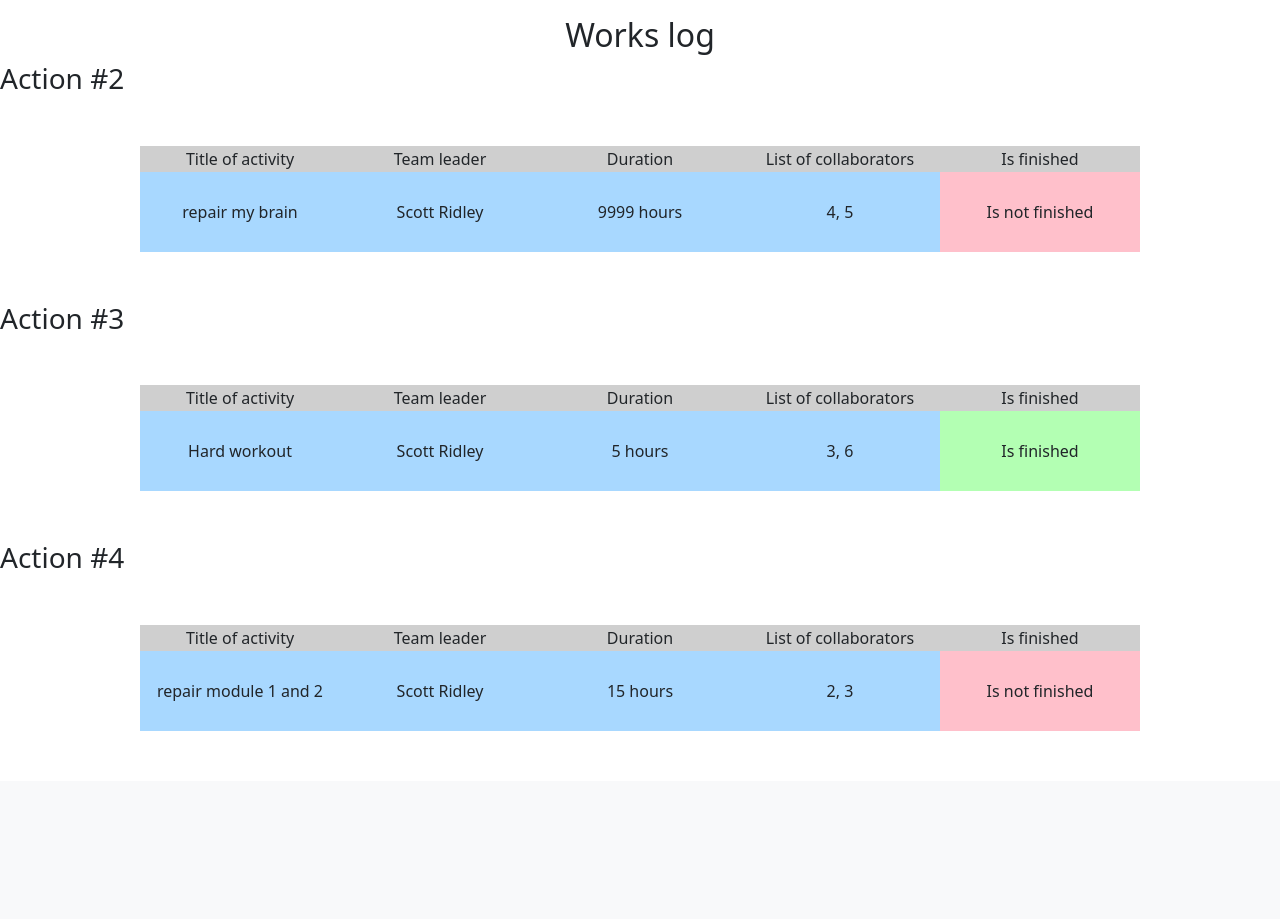
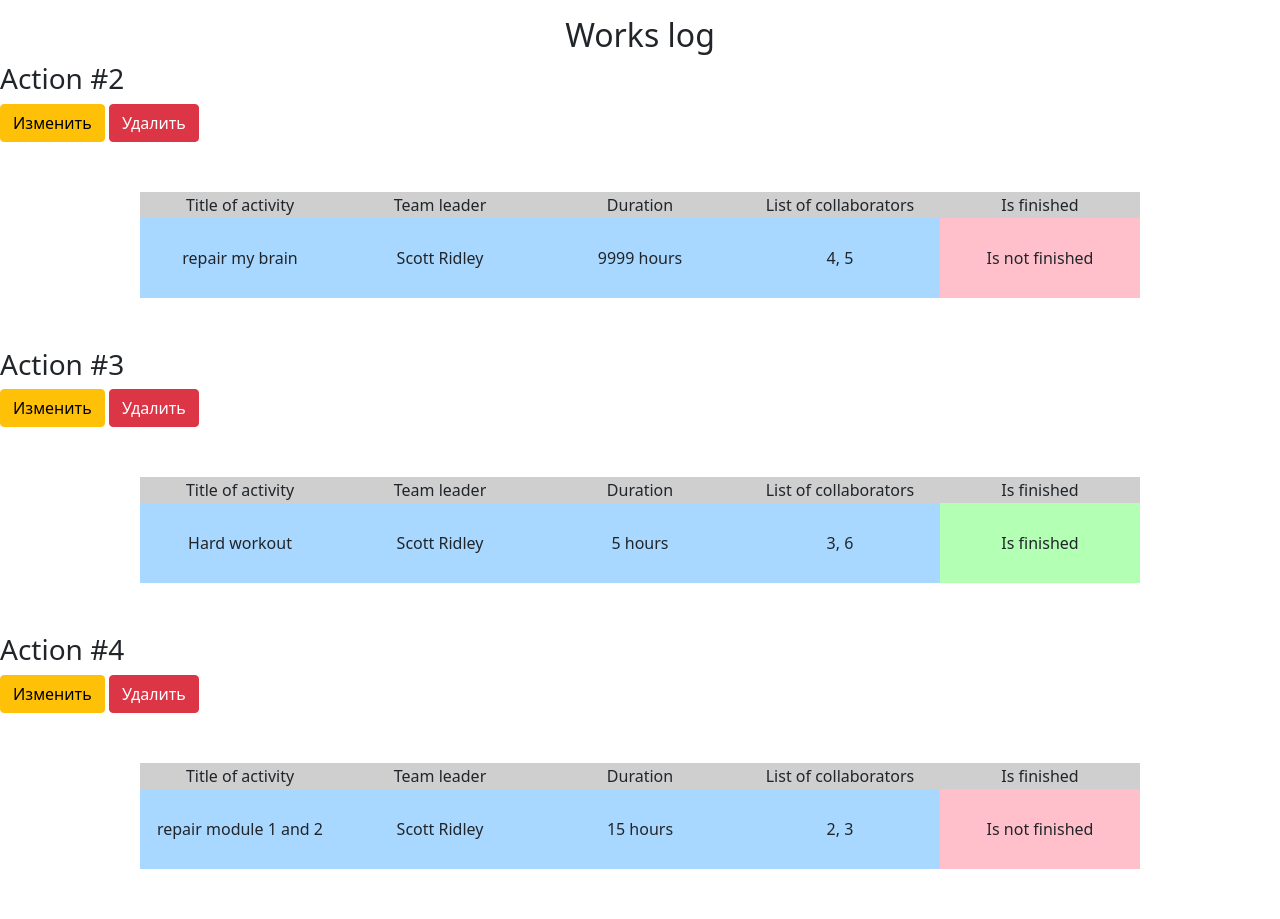
Before and after one commit to Milk-Gang123/Yandex_web, a Flask app: page / in a window 1280 px wide. Shown: the part 177-1096 px from the top of the page. Before the commit the page ends 908 px from the top, so only its background shows below. Run offline with Flask 2, Linux system fonts and the light colour scheme; a user stored in the database is signed in; data comes from the database, SQL or seed files in the repository; both versions use the stored data as it was after the commit.

Commit message:
adding and deleting buttons added

```diff
--- a/ORL/main.py
+++ b/ORL/main.py
@@ -30,7 +30,7 @@ def show_answer():
         sess = create_session()
         user = sess.query(User).filter(User.id == job.team_leader).first()
         team_lead = f'{user.name}'
-        params[f'jobs'].append([job.id, job.job, team_lead, f'{job.work_size} hours', job.collaborators, job.is_finished])
+        params[f'jobs'].append([job.id, job.job, team_lead, f'{job.work_size} hours', job.collaborators, job.is_finished, user.id])
     return render_template('job_log.html', **params)
 
 
@@ -111,24 +111,19 @@ def add_job():
 @login_required
 def edit_news(id):
     form = AddingForm()
-    # Если мы запросили страницу записи,
     if request.method == "GET":
-        # ищем ее в базе по id, причем автор новости должен совпадать с текущим пользователем.
         db_sess = db_session.create_session()
         job = db_sess.query(Jobs).filter(Jobs.id == id,
                                          (Jobs.team_leader == current_user.id) | (current_user.id == 1)
                                           ).first()
         if job:
-            # Если что-то нашли, предзаполняем форму:
             form.team_leader.data = job.team_leader
             form.job.data = job.job
             form.collaborators.data = job.collaborators
             form.work_size.data = job.work_size
             form.is_finished.data = job.is_finished
         else:
-            # иначе показываем пользователю страницу 404:
             abort(404)
-    # Такую же проверку на всякий случай делаем перед изменением новости.
     if form.validate_on_submit():
         db_sess = db_session.create_session()
         job = db_sess.query(Jobs).filter(Jobs.id == id,
--- a/ORL/templates/job_log.html
+++ b/ORL/templates/job_log.html
@@ -23,6 +23,12 @@
                 <td height="80px" bgcolor="ffc0cb">Is not finished</td>
             {% endif %}
         </tr>
+        {% if current_user.is_authenticated and (current_user.id == i[6] or current_user.id == 1) %}
+            <div>
+                <a href="/edit-job/{{ i[0] }}" class="btn btn-warning">Изменить</a>
+                <a href="/delete-job/{{ i[0] }}" class="btn btn-danger">Удалить</a>
+            </div>
+        {% endif %}
     </table>
 {% endfor %}
 {% endblock %}
```
Also changed, not shown: ORL/db/blogs.db. Lines whose indentation alone changed are shown as unchanged.
